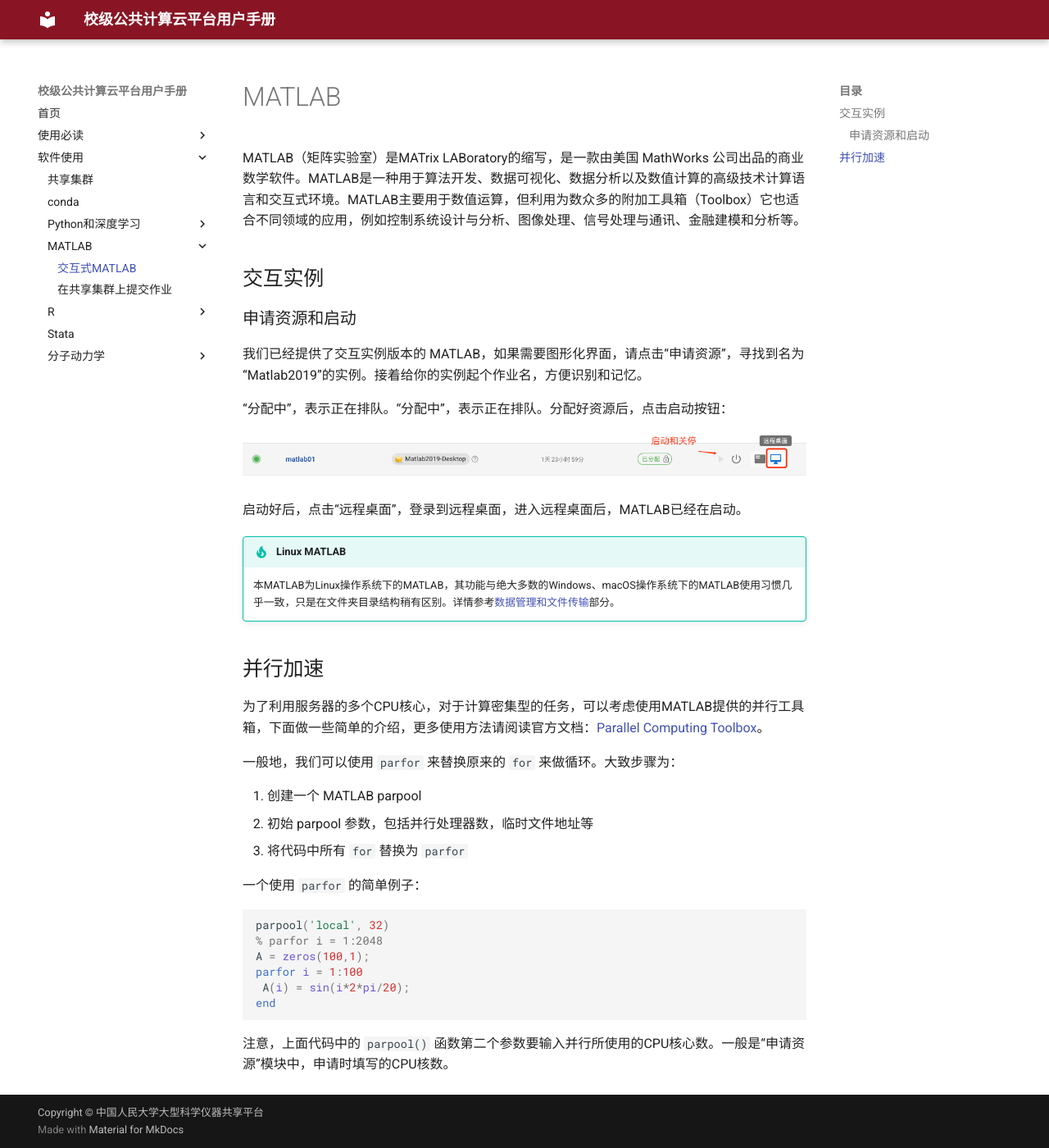
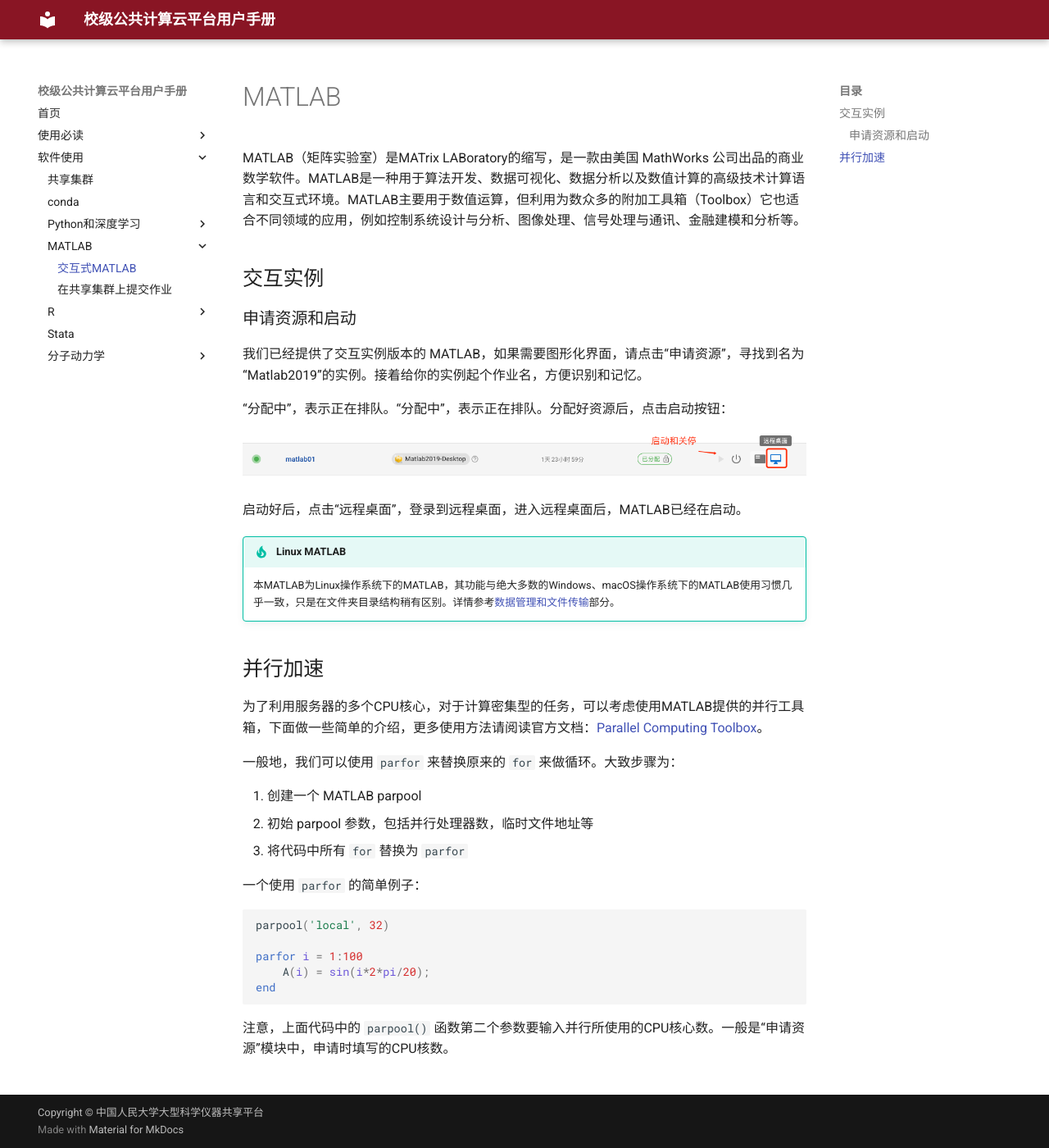
Before and after one commit to ruc-cc/cc-help-docs, an MkDocs documentation site: the page built from docs/app/matlab.md, in a window 1280 px wide and 1400 px high. Shown: the whole window at 82% size. Built offline with MkDocs 1.6.1 and Material for MkDocs 9.7.7, drawn with Linux system fonts in a browser that asks for light colours.

Commit message:
stata matlab

````diff
--- a/docs/app/matlab.md
+++ b/docs/app/matlab.md
@@ -31,10 +31,9 @@ MATLAB（矩阵实验室）是MATrix LABoratory的缩写，是一款由美国 Ma
 
 ```matlab
 parpool('local', 32)
-% parfor i = 1:2048
-A = zeros(100,1);
+
 parfor i = 1:100
- A(i) = sin(i*2*pi/20);
+    A(i) = sin(i*2*pi/20);
 end
 ```
 
````
